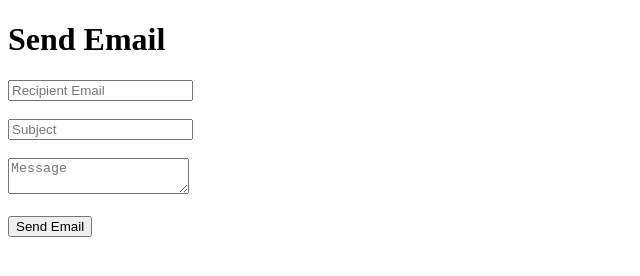
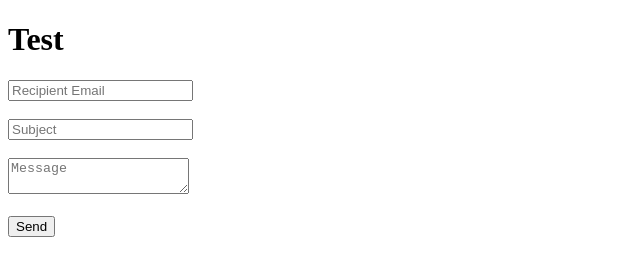
Before and after one commit to michyqruz/ricky, a website: page index.html in a window 1280 px wide. Shown: the whole page, without its empty margins (0-640 px from the left). Drawn offline with Linux system fonts and the light colour scheme.

Commit message:
Update index.html

```diff
--- a/index.html
+++ b/index.html
@@ -2,15 +2,15 @@
 <html lang="en">
 <head>
   <meta charset="UTF-8">
-  <title>Email Sender Test</title>
+  <title>Test</title>
 </head>
 <body>
-  <h1>Send Email</h1>
+  <h1>Test</h1>
   <form id="emailForm">
     <input type="email" id="to" placeholder="Recipient Email" required><br><br>
     <input type="text" id="subject" placeholder="Subject" required><br><br>
     <textarea id="text" placeholder="Message" required></textarea><br><br>
-    <button type="submit">Send Email</button>
+    <button type="submit">Send</button>
   </form>
   <p id="response"></p>
 
```
